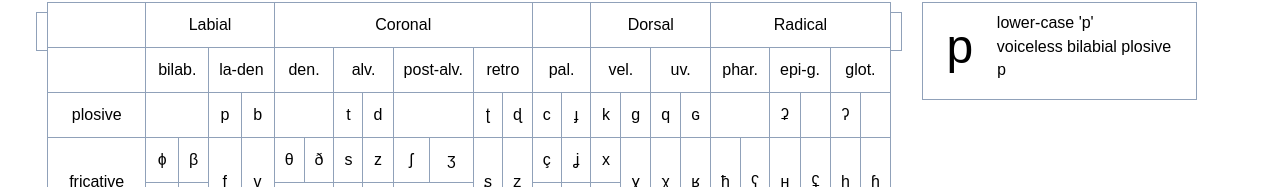
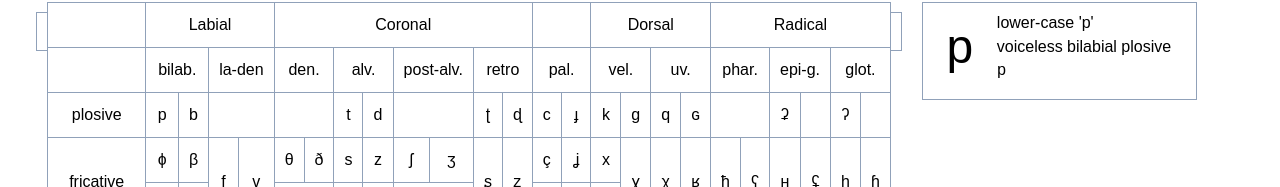
Before and after one commit to theapana/ipa-keyboard, a React (Vite) app: page /ipa-keyboard in a window 1280 px wide. Shown: the part 278-465 px from the top of the page. Built offline with nearby package versions, Linux system fonts and the light colour scheme.

Commit message:
fix p/b alignment

```diff
--- a/src/IPAChart.jsx
+++ b/src/IPAChart.jsx
@@ -108,9 +108,9 @@ function PulmonicChart({setSymbol}) {
             </tr>
             <tr>
                 <td>plosive</td>
-                <td colSpan="2" />
                 <IPAEntry value="p" setSymbol={setSymbol} />
                 <IPAEntry value="b" setSymbol={setSymbol} />
+                <td colSpan="2" />
                 <td colSpan="2" />
                 <IPAEntry value="t" setSymbol={setSymbol} />
                 <IPAEntry value="d" setSymbol={setSymbol} />
```
